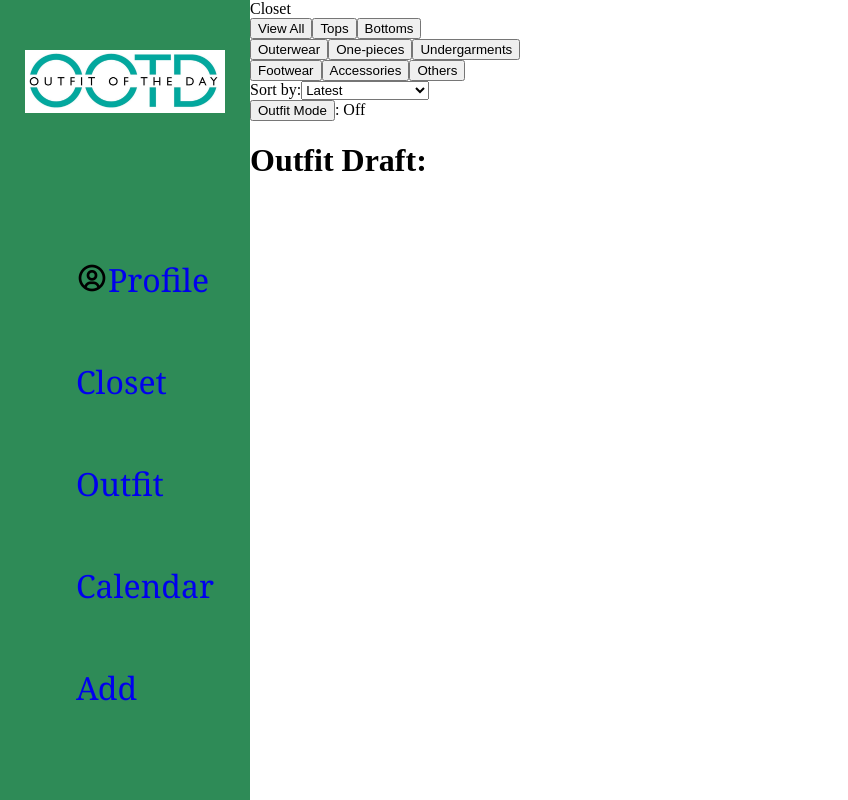
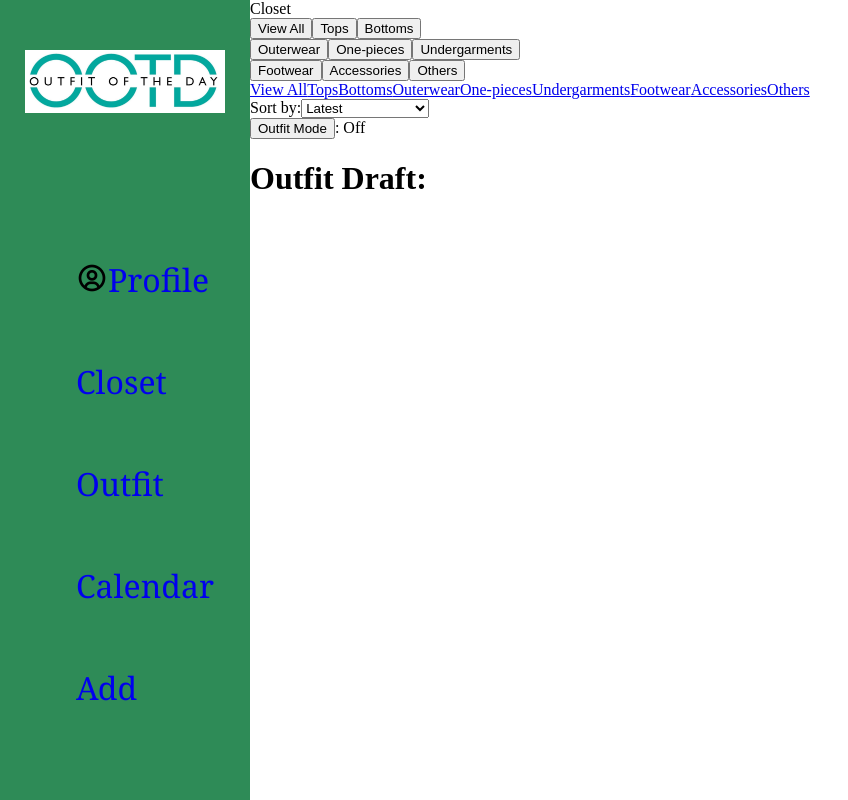
Before and after one commit to davidzheng14/ootd-project, a React (Vite) app: page /closet in a window 1280 px wide. Shown: the whole page, without its empty margins (0-848 px from the left). Built offline with nearby package versions, Linux system fonts and the light colour scheme.

Commit message:
Adding another page for closet

```diff
--- a/src/App.jsx
+++ b/src/App.jsx
@@ -1,10 +1,11 @@
-import { useState } from 'react'
-import { Routes, Route } from 'react-router'
-import { HomePage } from './pages/HomePage.jsx'
-import { ClosetPage } from './pages/ClosetPage.jsx'
-import { OutfitPage } from './pages/OutfitPage.jsx'
-import { CalendarPage } from './pages/CalendarPage.jsx'
-import { AddPage } from './pages/AddPage.jsx'
+import { useState } from 'react';
+import { Routes, Route } from 'react-router';
+import { HomePage } from './pages/HomePage.jsx';
+import { ClosetPage } from './pages/ClosetPage.jsx';
+import { CategoryPage } from './pages/CategoryPage.jsx';
+import { OutfitPage } from './pages/OutfitPage.jsx';
+import { CalendarPage } from './pages/CalendarPage.jsx';
+import { AddPage } from './pages/AddPage.jsx';
 import './App.css';
 import { Sidebar } from './components/Sidebar.jsx';
 
@@ -21,6 +22,7 @@ function App() {
         <Routes>
           <Route path="/" element={<HomePage closet={closet} outfitList={outfitList}/>} />
           <Route path="closet" element={<ClosetPage closet={closet} setCloset={setCloset} outfitList={outfitList} setOutfitList={setOutfitList} />} />
+          <Route path="closet/:category" element={<CategoryPage />} />
           <Route path="outfit" element={<OutfitPage outfitList={outfitList} />} />
           <Route path="calendar" element={<CalendarPage />} />
           <Route path="add" element={<AddPage closet={closet} setCloset={setCloset}/>} />
--- a/src/components/Sidebar.jsx
+++ b/src/components/Sidebar.jsx
@@ -12,11 +12,11 @@ export function Sidebar() {
             </div>
             <ul className="links">
                 <li className="link">
-                    <i class="bx bx-user-circle" />
+                    <i className="bx bx-user-circle" />
                     <Link to="/">Profile</Link>
                 </li>
                 <li className="link">
-                    <i class="bx bx-cupboard" />
+                    <i className="bx bx-cupboard" />
                     <Link to="/closet">Closet</Link>
                 </li>
                 <li className="link">
--- /dev/null
+++ b/src/pages/CategoryPage.jsx
@@ -0,0 +1,10 @@
+import { useParams } from "react-router";
+
+export function CategoryPage () {
+
+    const { category } = useParams();
+
+    return(
+        <h1>{category.charAt(0).toUpperCase() + category.slice(1)}</h1>
+    );
+}
--- a/src/pages/ClosetPage.jsx
+++ b/src/pages/ClosetPage.jsx
@@ -1,5 +1,6 @@
 import { ListViewer } from "../components/ListViewer";
 import { useState } from 'react';
+import { Link } from 'react-router';
 
 export function ClosetPage({ closet, setCloset, outfitList, setOutfitList }) {
 
@@ -86,6 +87,22 @@ export function ClosetPage({ closet, setCloset, outfitList, setOutfitList }) {
                 <button onClick={showAccessories}>Accessories</button>
                 <button onClick={showOthers}>Others</button>
             </div>
+
+            <div>
+                <Link to="/closet/all">View All</Link>
+                <Link to="/closet/tops">Tops</Link>
+                <Link to="/closet/bottoms">Bottoms</Link>
+                <Link to="/closet/outerwear">Outerwear</Link>
+                <Link to="/closet/one-pieces">One-pieces</Link>
+                <Link to="/closet/undergarments">Undergarments</Link>
+                <Link to="/closet/footwear">Footwear</Link>
+                <Link to="/closet/accessories">Accessories</Link>
+                <Link to="/closet/others">Others</Link>
+            </div>
+
+
+
+
             <div>
                 Sort by:
                 <select>
```
